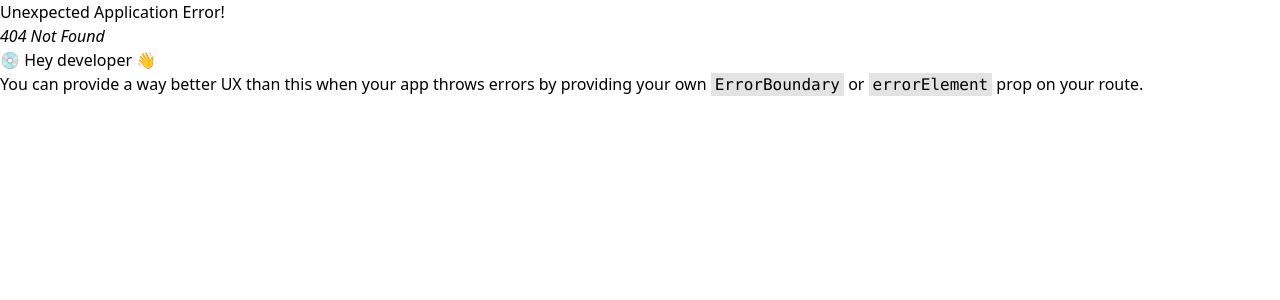
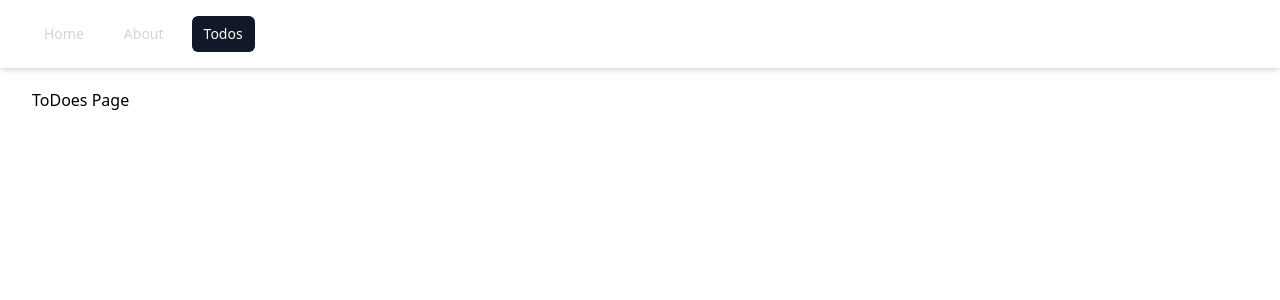
Before and after one commit to tannaznamdar/dashboard, a React (Vite) app: page /todos in a window 1280 px wide. Before the commit this address had no page. Shown: the top 300 px of the page. Built offline with nearby package versions, Linux system fonts and the light colour scheme.

Commit message:
add header to pages

```diff
--- a/src/components/Header.jsx
+++ b/src/components/Header.jsx
@@ -6,7 +6,6 @@ export default function Header(){
         { name: 'Home', href: '/', current: true },
         { name: 'About', href: '/about', current: false },
         { name: 'Todos', href: '/todos', current: false },
-        { name: 'Dashboard', href: '/dashboard', current: false },
     ]
 
     return(
@@ -17,7 +16,7 @@ export default function Header(){
                     {/* Desktop Navigation */}
                     <div className="flex space-x-4">
                         {navigation.map((item)=>
-                        <NavLink to={item.href} className={({ isActive, isPending }) => `${isActive ? 'bg-gray-900 text-white' : 'text-gray-300 hover:bg-gray-700 hover:text-white'} rounded-md px-3 py-2 text-sm font-medium transition duration-200`}>
+                        <NavLink key={item.name} to={item.href} className={({ isActive, isPending }) => `${isActive ? 'bg-gray-900 text-white' : 'text-gray-300 hover:bg-gray-700 hover:text-white'} rounded-md px-3 py-2 text-sm font-medium transition duration-200`}>
                             {item.name}
                         </NavLink>
                         )}
--- a/src/pages/AboutPage.jsx
+++ b/src/pages/AboutPage.jsx
@@ -0,0 +1,12 @@
+import PageLayout from "../components/layouts/PageLayout";
+
+export default function AboutPage() {
+  return (
+    <>
+      <PageLayout />
+      <div className="mx-auto max-w-7xl sm:px-6 lg:px-8 mt-5">
+        <h1>About Page</h1>
+      </div>
+    </>
+  );
+}
--- a/src/pages/HomePage.jsx
+++ b/src/pages/HomePage.jsx
@@ -0,0 +1,12 @@
+import PageLayout from "../components/layouts/PageLayout";
+
+export default function HomePage() {
+  return (
+    <>
+      <PageLayout />
+      <div className="mx-auto max-w-7xl sm:px-6 lg:px-8 mt-5">
+        <h1>home page</h1>
+      </div>
+    </>
+  );
+}
--- a/src/pages/ToDoesPage.jsx
+++ b/src/pages/ToDoesPage.jsx
@@ -0,0 +1,12 @@
+import PageLayout from "../components/layouts/PageLayout";
+
+export default function ToDoesPage() {
+  return (
+    <>
+      <PageLayout />
+      <div className="mx-auto max-w-7xl sm:px-6 lg:px-8 mt-5">
+        <h1>ToDoes Page</h1>
+      </div>
+    </>
+  );
+}
```
Also changed, not shown: src/routes/dashboard/index.jsx (+14 -1 lines).
